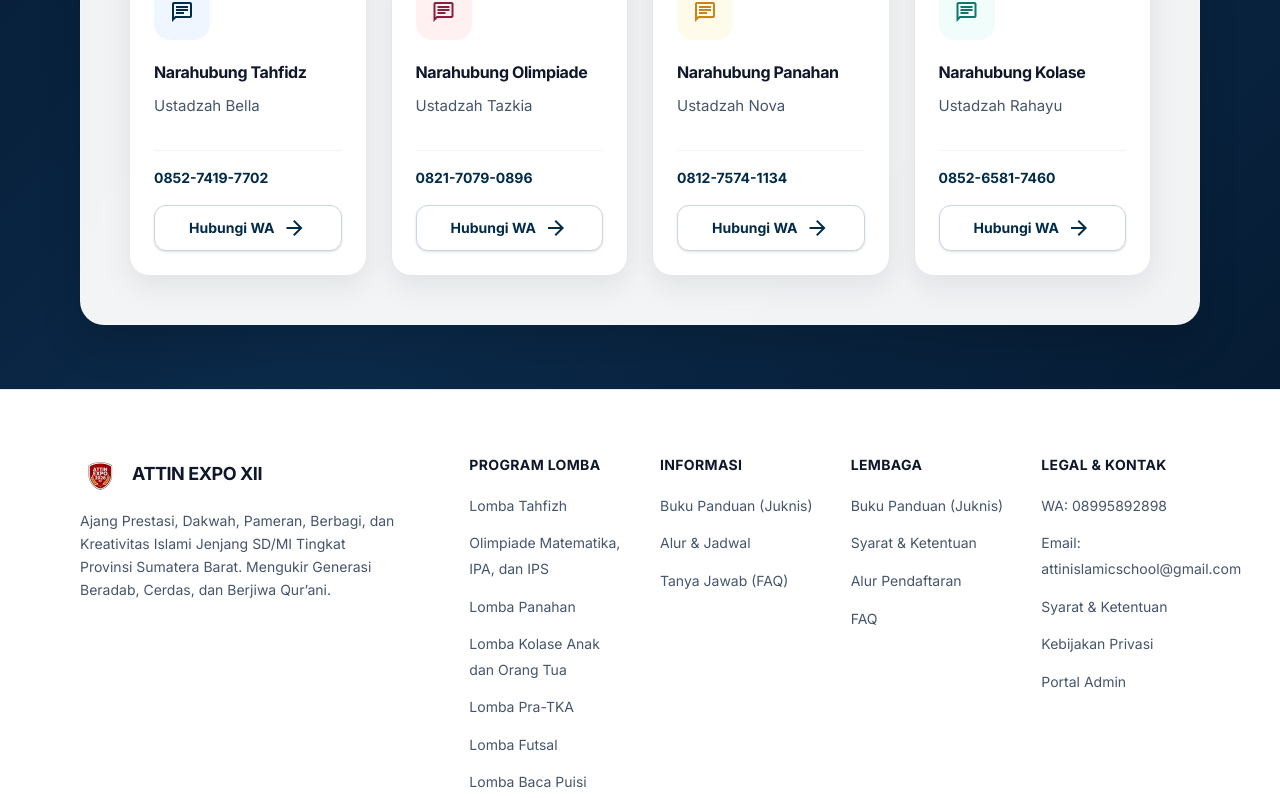
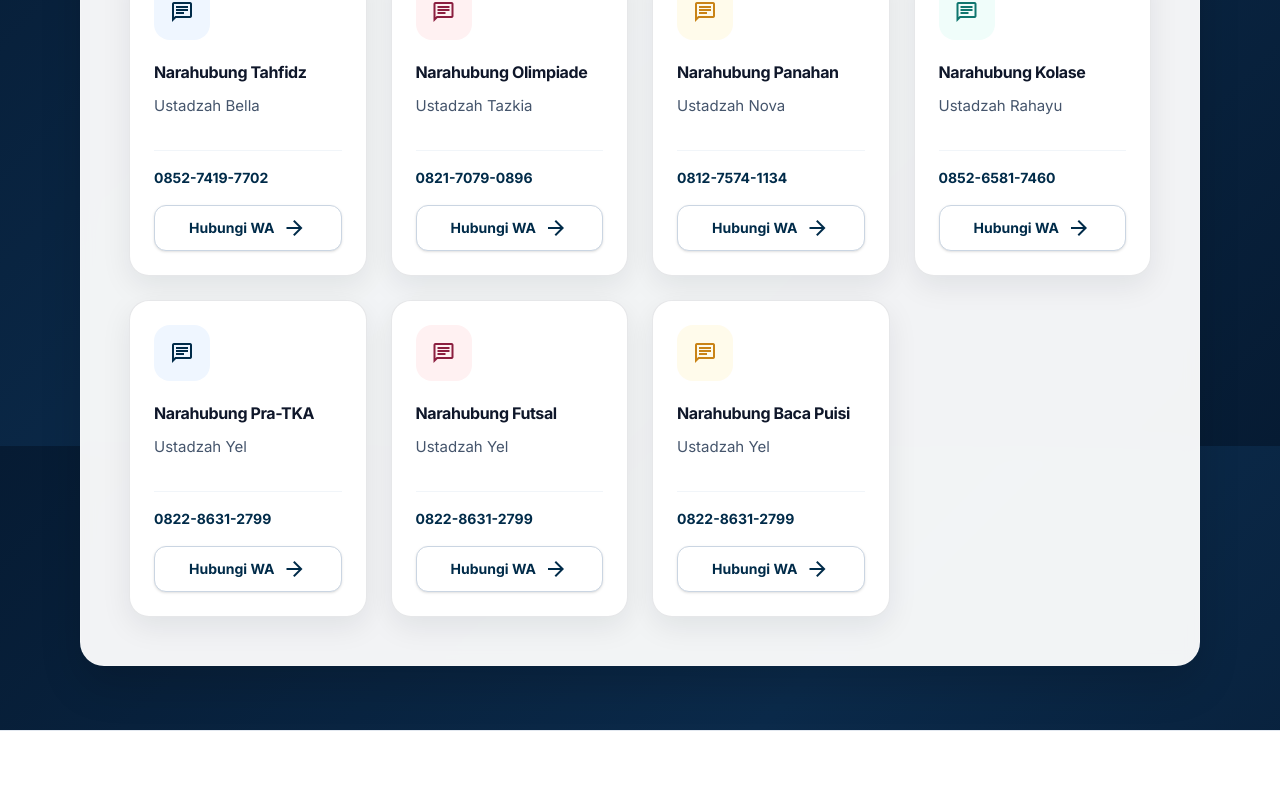
Before and after one commit to haqmiftahul9-hue/attin-expo2026, a React (Vite) app: page / in a window 1280 px wide. Shown: the part 7554-8352 px from the top of the page. Built offline with nearby package versions, Linux system fonts and the light colour scheme; no server answers; the database is empty.

Commit message:
tambahan card narahubung

```diff
--- a/src/components/registration/RegistrationSummary.tsx
+++ b/src/components/registration/RegistrationSummary.tsx
@@ -147,11 +147,11 @@ export default function RegistrationSummary({ form }: { form: RegistrationFormAp
           <div className="pt-space-xs">
             <a
               className="inline-flex items-center gap-1 font-body-md-semibold text-caption text-secondary hover:text-on-secondary-container transition-colors break-all"
-              href={config.contact.whatsappHref}
+              href={['pra-tka', 'futsal', 'baca-puisi'].includes(config.slug) ? 'https://wa.me/6282286312799' : config.contact.whatsappHref}
               rel="noopener noreferrer"
               target="_blank"
             >
-              <span>Chat Panitia: {config.contact.whatsapp}</span>
+              <span>Chat Panitia: {['pra-tka', 'futsal', 'baca-puisi'].includes(config.slug) ? '082286312799' : config.contact.whatsapp}</span>
               <Icon className="text-[14px] shrink-0" name="arrow_outward" />
             </a>
           </div>
--- a/src/data/home.js
+++ b/src/data/home.js
@@ -191,4 +191,31 @@ export const contactCards = [
     cta: 'Hubungi WA',
     href: 'https://wa.me/6285265817460'
   },
+  {
+    icon: 'chat',
+    iconClassName: 'bg-primary/10 text-primary',
+    title: 'Narahubung Pra-TKA',
+    caption: 'Ustadzah Yel',
+    value: '0822-8631-2799',
+    cta: 'Hubungi WA',
+    href: 'https://wa.me/6282286312799'
+  },
+  {
+    icon: 'chat',
+    iconClassName: 'bg-secondary/10 text-secondary',
+    title: 'Narahubung Futsal',
+    caption: 'Ustadzah Yel',
+    value: '0822-8631-2799',
+    cta: 'Hubungi WA',
+    href: 'https://wa.me/6282286312799'
+  },
+  {
+    icon: 'chat',
+    iconClassName: 'bg-tertiary/10 text-tertiary',
+    title: 'Narahubung Baca Puisi',
+    caption: 'Ustadzah Yel',
+    value: '0822-8631-2799',
+    cta: 'Hubungi WA',
+    href: 'https://wa.me/6282286312799'
+  },
 ]
--- a/src/pages/registration/RegistrationSuccessPage.tsx
+++ b/src/pages/registration/RegistrationSuccessPage.tsx
@@ -46,7 +46,9 @@ export default function RegistrationSuccessPage() {
   }
 
   const whatsappMessage = `Halo Panitia ATTIN EXPO XII, saya ingin konfirmasi kode registrasi ${registrationCode}`
-  const whatsappClean = config.contact.whatsapp.replace(/\D/g, '')
+  const defaultWhatsapp = config.contact.whatsapp.replace(/\D/g, '')
+  const targetWhatsappRaw = ['pra-tka', 'futsal', 'baca-puisi'].includes(branch.slug) ? '082286312799' : defaultWhatsapp
+  const whatsappClean = targetWhatsappRaw.replace(/\D/g, '')
   const whatsappNumber = whatsappClean.startsWith('0') ? '62' + whatsappClean.substring(1) : whatsappClean
   const whatsappHref = `https://wa.me/${whatsappNumber}?text=${encodeURIComponent(whatsappMessage)}`
 
--- a/src/sections/ContactSection.jsx
+++ b/src/sections/ContactSection.jsx
@@ -15,7 +15,7 @@ export default function ContactSection() {
           />
 
         <Reveal delay={100}>
-          <div className="grid grid-cols-1 sm:grid-cols-2 lg:grid-cols-4 gap-4 sm:gap-6">
+          <div className="grid grid-cols-1 sm:grid-cols-2 lg:grid-cols-3 xl:grid-cols-4 gap-4 sm:gap-6">
             {contactCards.map((card) => (
               <div
                 key={card.title}
```
Lines whose indentation alone changed are shown as unchanged.
